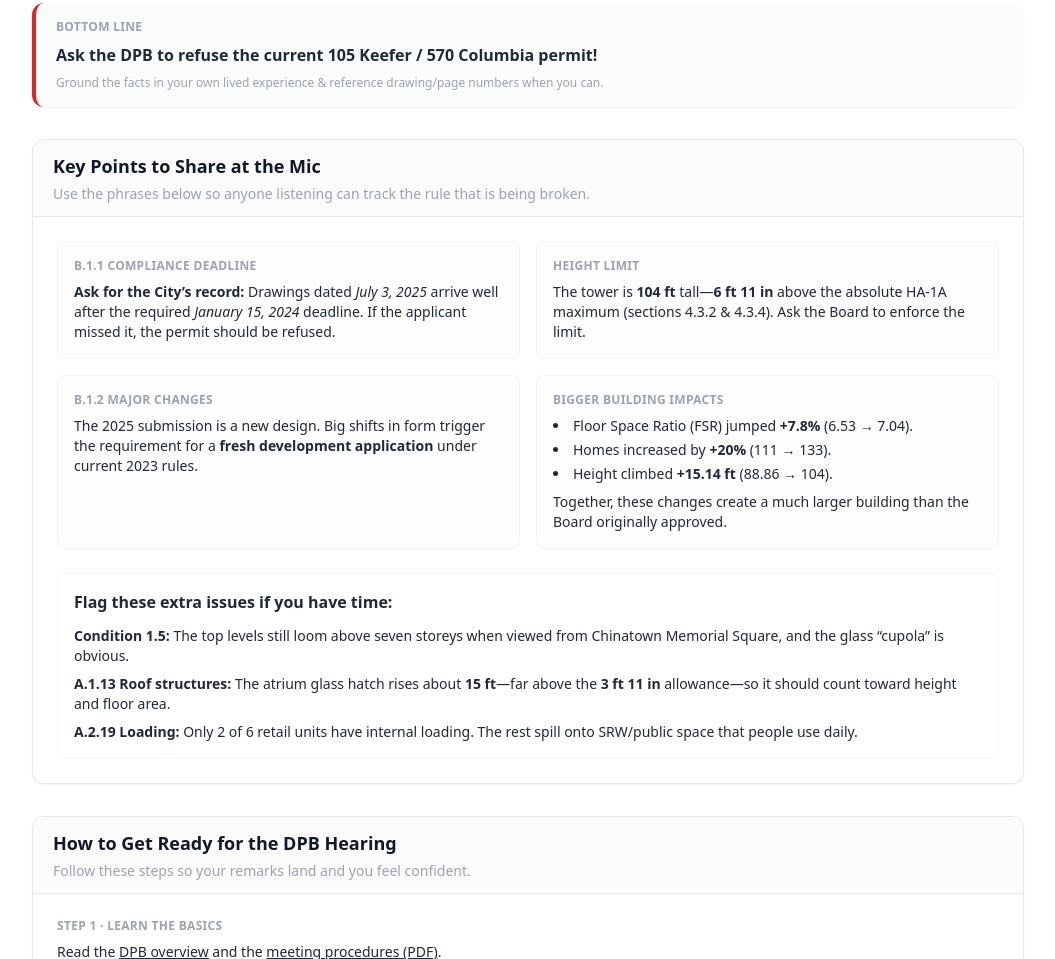
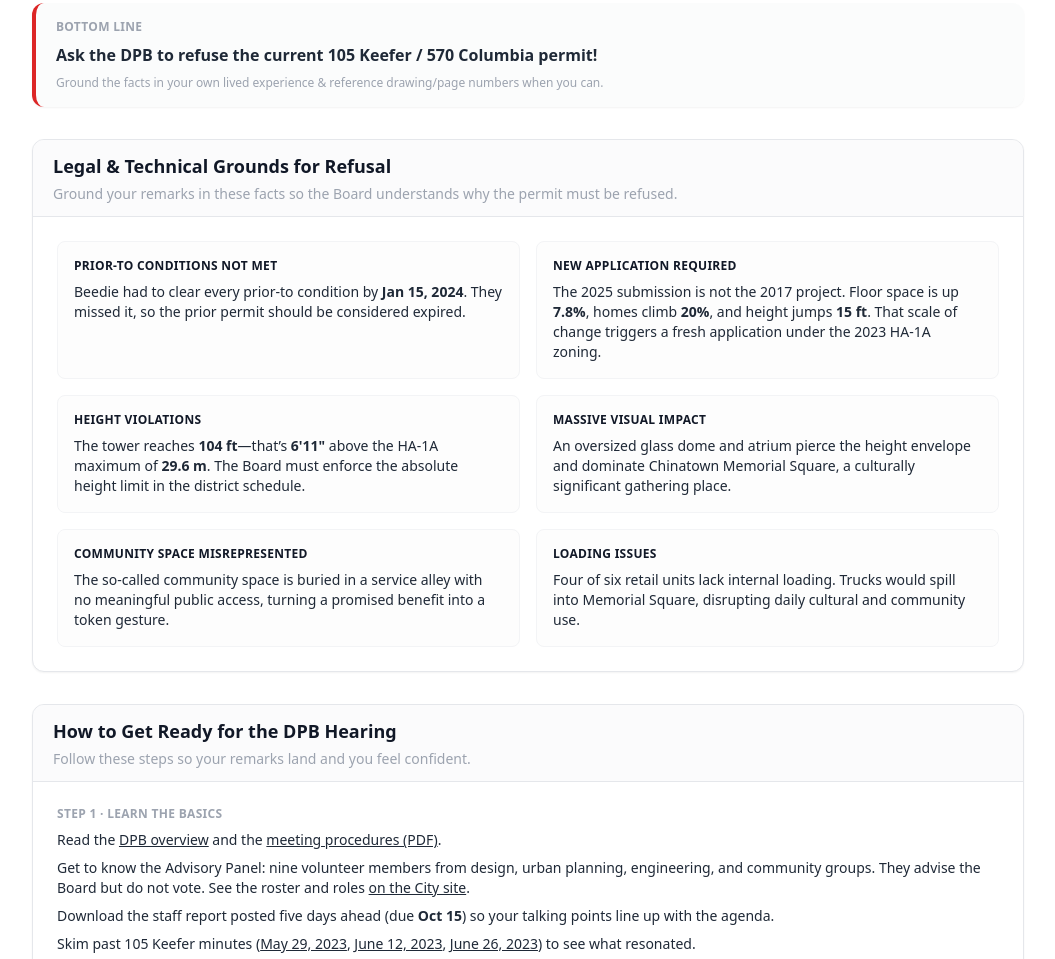
Before and after one commit to organize4chinatown/105keefer, a plain HTML site: page index.html in a window 1280 px wide. Shown: the part 2585-3544 px from the top of the page, without its empty margins (112-1167 px from the left). Drawn offline with nearby package versions, Linux system fonts and the light colour scheme.

Commit message:
update legal & technical grounds for refusal

```diff
--- a/index.html
+++ b/index.html
@@ -375,54 +375,45 @@
           <!-- 1) Technical Grounds -->
           <article class="rounded-xl border shadow-sm bg-white overflow-hidden">
             <header class="border-b bg-brand-50/70 px-5 py-3">
-              <h3 class="font-semibold text-lg">Key Points to Share at the Mic</h3>
-              <p class="text-sm text-brand-400 mt-1">Use the phrases below so anyone listening can track the rule that
-                is being broken.</p>
+              <h3 class="font-semibold text-lg">Legal &amp; Technical Grounds for Refusal</h3>
+              <p class="text-sm text-brand-400 mt-1">Ground your remarks in these facts so the Board understands why the
+                permit must be refused.</p>
             </header>
 
             <div class="p-6 space-y-6">
               <div class="grid gap-4 md:grid-cols-2">
                 <div class="rounded-lg border border-brand-100 bg-brand-50/40 p-4">
-                  <p class="text-xs font-semibold uppercase tracking-wide text-brand-400">B.1.1 Compliance deadline</p>
-                  <p class="mt-2 text-sm text-brand-700"><strong>Ask for the City’s record:</strong> Drawings dated
-                    <em>July 3, 2025</em> arrive well after the required <em>January 15, 2024</em> deadline. If the
-                    applicant missed it, the permit should be refused.
-                  </p>
+                  <p class="text-xs font-semibold uppercase tracking-wide text-brand-500">Prior-to conditions not met</p>
+                  <p class="mt-2 text-sm text-brand-700">Beedie had to clear every prior-to condition by <strong>Jan 15,
+                      2024</strong>. They missed it, so the prior permit should be considered expired.</p>
                 </div>
                 <div class="rounded-lg border border-brand-100 bg-brand-50/40 p-4">
-                  <p class="text-xs font-semibold uppercase tracking-wide text-brand-400">Height limit</p>
-                  <p class="mt-2 text-sm text-brand-700">The tower is <strong>104 ft</strong> tall—<strong>6 ft 11
-                      in</strong> above the absolute HA-1A maximum (sections 4.3.2 &amp; 4.3.4). Ask the Board to
-                    enforce the limit.</p>
+                  <p class="text-xs font-semibold uppercase tracking-wide text-brand-500">New application required</p>
+                  <p class="mt-2 text-sm text-brand-700">The 2025 submission is not the 2017 project. Floor space is up
+                    <strong>7.8%</strong>, homes climb <strong>20%</strong>, and height jumps <strong>15&nbsp;ft</strong>.
+                    That scale of change triggers a fresh application under the 2023 HA-1A zoning.</p>
                 </div>
                 <div class="rounded-lg border border-brand-100 bg-brand-50/40 p-4">
-                  <p class="text-xs font-semibold uppercase tracking-wide text-brand-400">B.1.2 Major changes</p>
-                  <p class="mt-2 text-sm text-brand-700">The 2025 submission is a new design. Big shifts in form trigger
-                    the requirement for a <strong>fresh development application</strong> under current 2023 rules.</p>
+                  <p class="text-xs font-semibold uppercase tracking-wide text-brand-500">Height violations</p>
+                  <p class="mt-2 text-sm text-brand-700">The tower reaches <strong>104&nbsp;ft</strong>—that’s
+                    <strong>6'11"</strong> above the HA-1A maximum of <strong>29.6&nbsp;m</strong>. The Board must
+                    enforce the absolute height limit in the district schedule.</p>
                 </div>
                 <div class="rounded-lg border border-brand-100 bg-brand-50/40 p-4">
-                  <p class="text-xs font-semibold uppercase tracking-wide text-brand-400">Bigger building impacts</p>
-                  <ul class="mt-2 list-disc list-inside space-y-1 text-sm text-brand-700">
-                    <li>Floor Space Ratio (FSR) jumped <strong>+7.8%</strong> (6.53 → 7.04).</li>
-                    <li>Homes increased by <strong>+20%</strong> (111 → 133).</li>
-                    <li>Height climbed <strong>+15.14 ft</strong> (88.86 → 104).</li>
-                  </ul>
-                  <p class="mt-2 text-sm text-brand-700">Together, these changes create a much larger building than the
-                    Board originally approved.</p>
+                  <p class="text-xs font-semibold uppercase tracking-wide text-brand-500">Massive visual impact</p>
+                  <p class="mt-2 text-sm text-brand-700">An oversized glass dome and atrium pierce the height envelope
+                    and dominate Chinatown Memorial Square, a culturally significant gathering place.</p>
                 </div>
-              </div>
-
-              <div class="rounded-lg border border-brand-100 p-4">
-                <p class="font-semibold text-brand-700">Flag these extra issues if you have time:</p>
-                <ul class="mt-3 space-y-2 text-sm text-brand-700">
-                  <li><strong>Condition 1.5:</strong> The top levels still loom above seven storeys when viewed from
-                    Chinatown Memorial Square, and the glass “cupola” is obvious.</li>
-                  <li><strong>A.1.13 Roof structures:</strong> The atrium glass hatch rises about <strong>15
-                      ft</strong>—far above the <strong>3 ft 11 in</strong> allowance—so it should count toward height
-                    and floor area.</li>
-                  <li><strong>A.2.19 Loading:</strong> Only 2 of 6 retail units have internal loading. The rest spill
-                    onto SRW/public space that people use daily.</li>
-                </ul>
+                <div class="rounded-lg border border-brand-100 bg-brand-50/40 p-4">
+                  <p class="text-xs font-semibold uppercase tracking-wide text-brand-500">Community space misrepresented</p>
+                  <p class="mt-2 text-sm text-brand-700">The so-called community space is buried in a service alley with
+                    no meaningful public access, turning a promised benefit into a token gesture.</p>
+                </div>
+                <div class="rounded-lg border border-brand-100 bg-brand-50/40 p-4">
+                  <p class="text-xs font-semibold uppercase tracking-wide text-brand-500">Loading issues</p>
+                  <p class="mt-2 text-sm text-brand-700">Four of six retail units lack internal loading. Trucks would
+                    spill into Memorial Square, disrupting daily cultural and community use.</p>
+                </div>
               </div>
             </div>
           </article>
```
